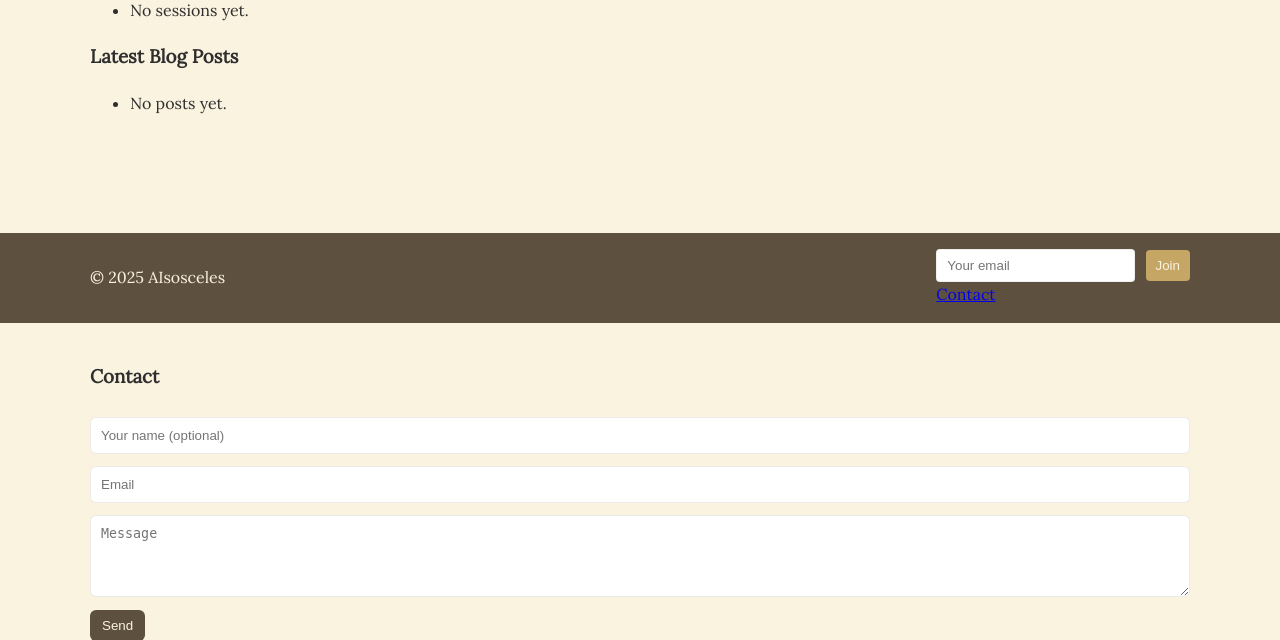
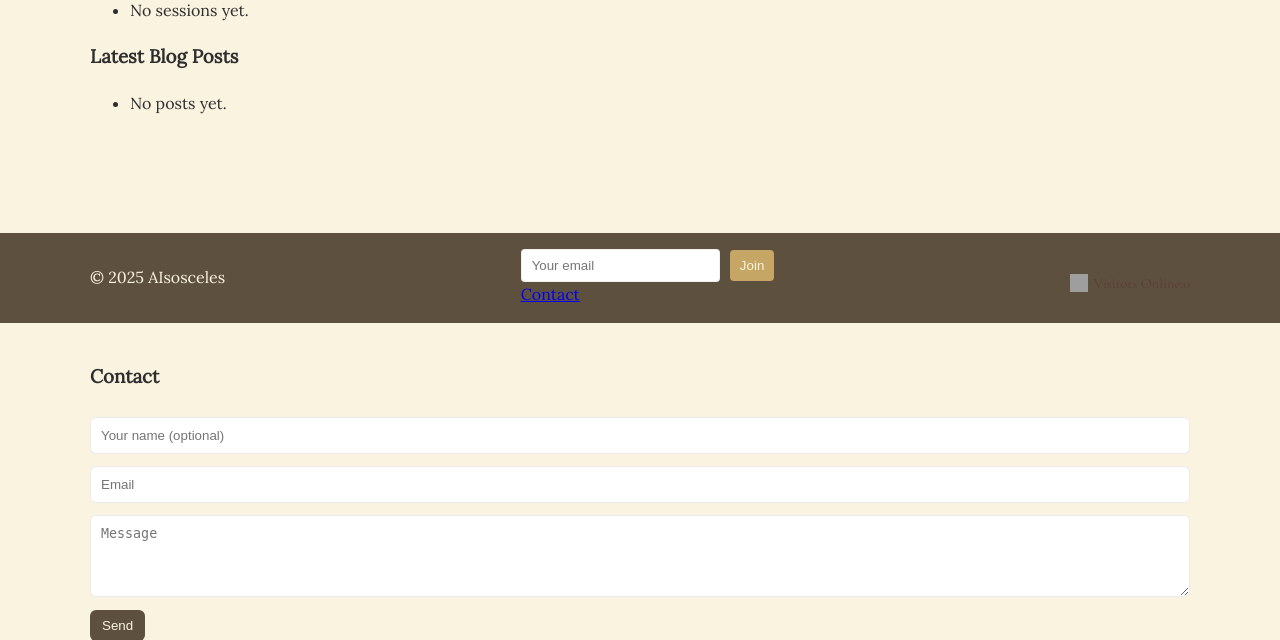
Before and after one commit to preethujohnson/aisoscles, a Flask app: page / in a window 1280 px wide. Shown: the part 815-1455 px from the top of the page. Run offline with Flask 3, Linux system fonts and the light colour scheme; some libraries are stand-ins or nearby versions; grey boxes are pictures that could not be loaded.

Commit message:
Add vintage live visitor counter and GA

```diff
--- a/static/css/style.css
+++ b/static/css/style.css
@@ -193,3 +193,17 @@
   .main-nav{ display:flex; flex-wrap:wrap; justify-content:center; gap:8px; }
   .brand-text{ text-align:center; }
 }
+.visitor-count {
+  margin-top: 10px;
+  font-family: 'Cormorant Garamond', serif;
+  color: #5a3e36; /* vintage warm brown */
+  font-size: 0.9rem;
+  display: flex;
+  align-items: center;
+}
+
+.visitor-icon {
+  width: 18px;
+  height: 18px;
+  margin-right: 6px;
+}
--- a/templates/base.html
+++ b/templates/base.html
@@ -18,6 +18,20 @@
   gtag('config', 'G-YZZTK41KTW');
 </script>
 </head>
+<script>
+  function updateVisitorCount() {
+    // Randomized visitor count for now (simulate live traffic)
+    const count = Math.floor(Math.random() * 20) + 1;
+    document.getElementById('visitor-counter').innerText = count;
+  }
+
+  // Initial update
+  updateVisitorCount();
+
+  // Update every 10 seconds
+  setInterval(updateVisitorCount, 10000);
+</script>
+
 <body>
   <header class="site-header">
     <div class="container header-inner">
@@ -65,8 +79,14 @@
       </form>
       <a href="#contact-form" class="contact-link">Contact</a>
     </div>
+    <!-- Visitor counter -->
+    <div class="visitor-count">
+      <img src="{{ url_for('static', filename='images/visitor-icon.png') }}" alt="visitor" class="visitor-icon">
+      Visitors Online: <span id="visitor-counter">0</span>
+    </div>
   </div>
 </footer>
+
 
   <!-- contact modal anchor -->
   <section id="contact-section" class="contact-section">
```
Lines whose indentation alone changed are shown as unchanged.
